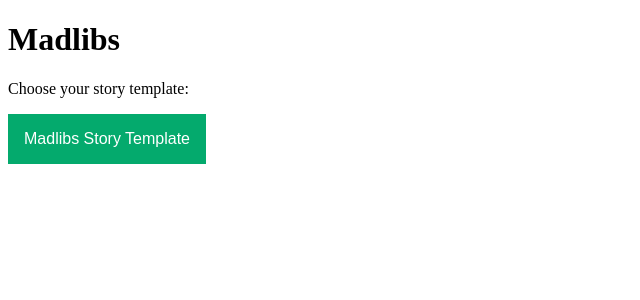
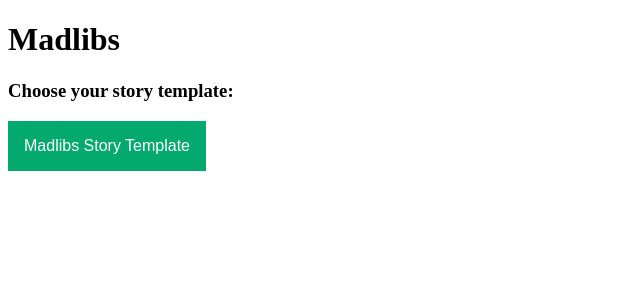
Before and after one commit to Tetyana-I/flask-madlibs, a Flask app: page / in a window 1280 px wide. Shown: the top 300 px of the page, without its empty margins (0-640 px from the left). Run offline with Flask 2, Linux system fonts and the light colour scheme.

Commit message:
added css

```diff
--- a/app.py
+++ b/app.py
@@ -1,11 +1,11 @@
 from flask import Flask, request, render_template
 from stories import Story, story
-from flask_debugtoolbar import DebugToolbarExtension
+# from flask_debugtoolbar import DebugToolbarExtension
 
 app = Flask(__name__)
 
-app.config['SECRET_KEY'] = "oh-so-secret"
-debug = DebugToolbarExtension(app)
+# app.config['SECRET_KEY'] = "oh-so-secret"
+# debug = DebugToolbarExtension(app)
 
 STORIES = [
     (["place", "noun", "verb", "adjective", "plural_noun"],"Once upon a time in a long-ago {place}, there lived a large {adjective} {noun}. It loved to {verb} {plural_noun}."),
--- a/static/app.css
+++ b/static/app.css
@@ -1,4 +1,8 @@
-/* css for drop menu adapted from https://www.w3schools.com/howto/tryit.asp?filename=tryhow_css_dropdown_right
+p {
+    font-style: italic;
+    font-size: 2rem;
+}
+/* css for a drop menu was adapted from https://www.w3schools.com/howto/tryit.asp?filename=tryhow_css_dropdown_right
  - as of 8/3/2021
  **************************************************/
 
@@ -31,7 +35,7 @@
     padding: 12px 16px;
     text-decoration: none;
     display: block;
-    left: 0;
+    /* left: 0; */
   }
 
   .dropdown-content a:hover {background-color: #f1f1f1;}
--- a/templates/homepage.html
+++ b/templates/homepage.html
@@ -1,7 +1,7 @@
 {% extends 'base.html' %}
 {% block title %}Homepage{% endblock %}
 {% block content %}
-<p>Choose your story template:</p>
+<h3>Choose your story template:</h3>
 <div class="dropdown">
     <button class="dropbtn">Madlibs Story Template</button>
     <div class="dropdown-content">
```
